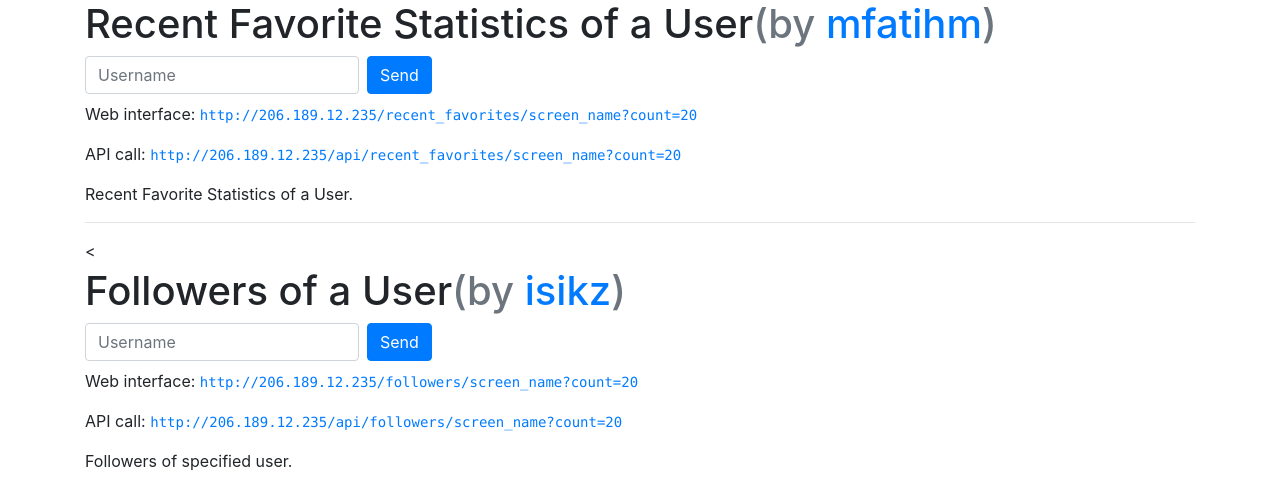
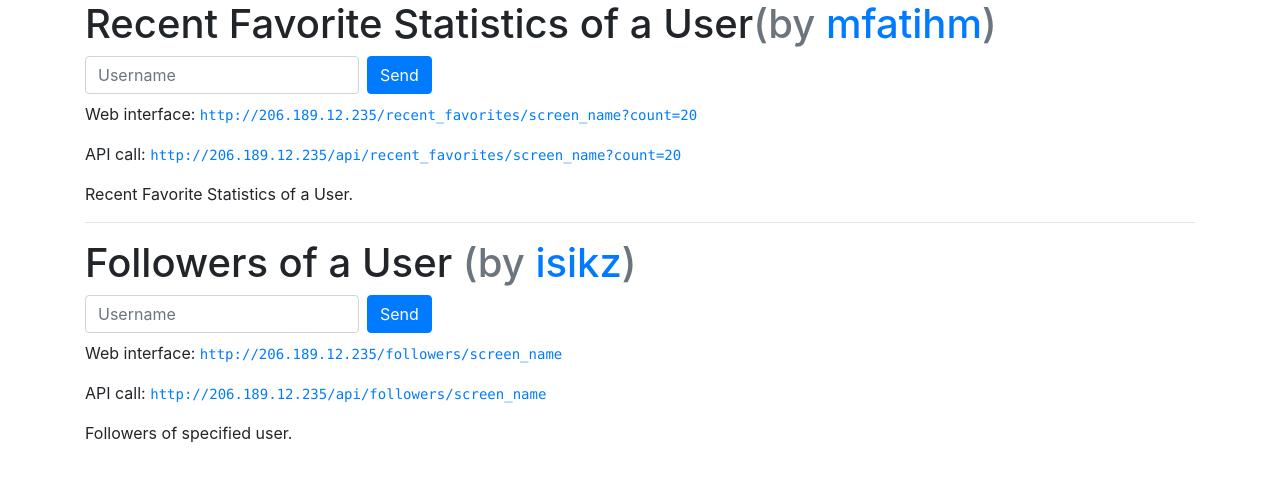
Before and after one commit to bounswe/bounswe2018group6, a Django app: page / in a window 1280 px wide. Shown: the part 1370-1867 px from the top of the page. After the commit the page ends 1813 px from the top, so only its background shows below. Run offline with Django 3.2, Linux system fonts and the light colour scheme; some libraries are stand-ins or nearby versions.

Commit message:
Fix some typo and syntax errors

```diff
--- a/hw_twitterapi/twitterapiapp/templates/twitterapiapp/main_page.html
+++ b/hw_twitterapi/twitterapiapp/templates/twitterapiapp/main_page.html
@@ -66,13 +66,13 @@
 
         <hr>
 
-        <<h1 class="mt-1">Followers of a User<span class="text-muted">(by <a href="https://github.com/isikz">isikz</a>)</span></h1>
+        <h1 class="mt-1">Followers of a User <span class="text-muted">(by <a href="https://github.com/isikz">isikz</a>)</span></h1>
         <div class="form-inline my-2">
-            <input class="form-control" type="text" placeholder="Username" id="followers=username">
+            <input class="form-control" type="text" placeholder="Username" id="followers_username">
             <button class="btn btn-primary ml-2" data-url="" id="followers_send">Send</button>
         </div>
-        <p>Web interface: <code><a href="http://206.189.12.235/find_followers/follower?count=20" id="followers_web">http://206.189.12.235/followers/screen_name?count=20</a></code></p>
-        <p>API call: <code><a href="http://206.189.12.235/api/find_followers/follower?count=20" id="followers_api">http://206.189.12.235/api/followers/screen_name?count=20</a></code></p>
+        <p>Web interface: <code><a href="http://206.189.12.235/find_followers/screen_name" id="followers_web">http://206.189.12.235/followers/screen_name</a></code></p>
+        <p>API call: <code><a href="http://206.189.12.235/api/find_followers/screen_name" id="followers_api">http://206.189.12.235/api/followers/screen_name</a></code></p>
         <p>Followers of specified user.</p>
     </div>
 
```
